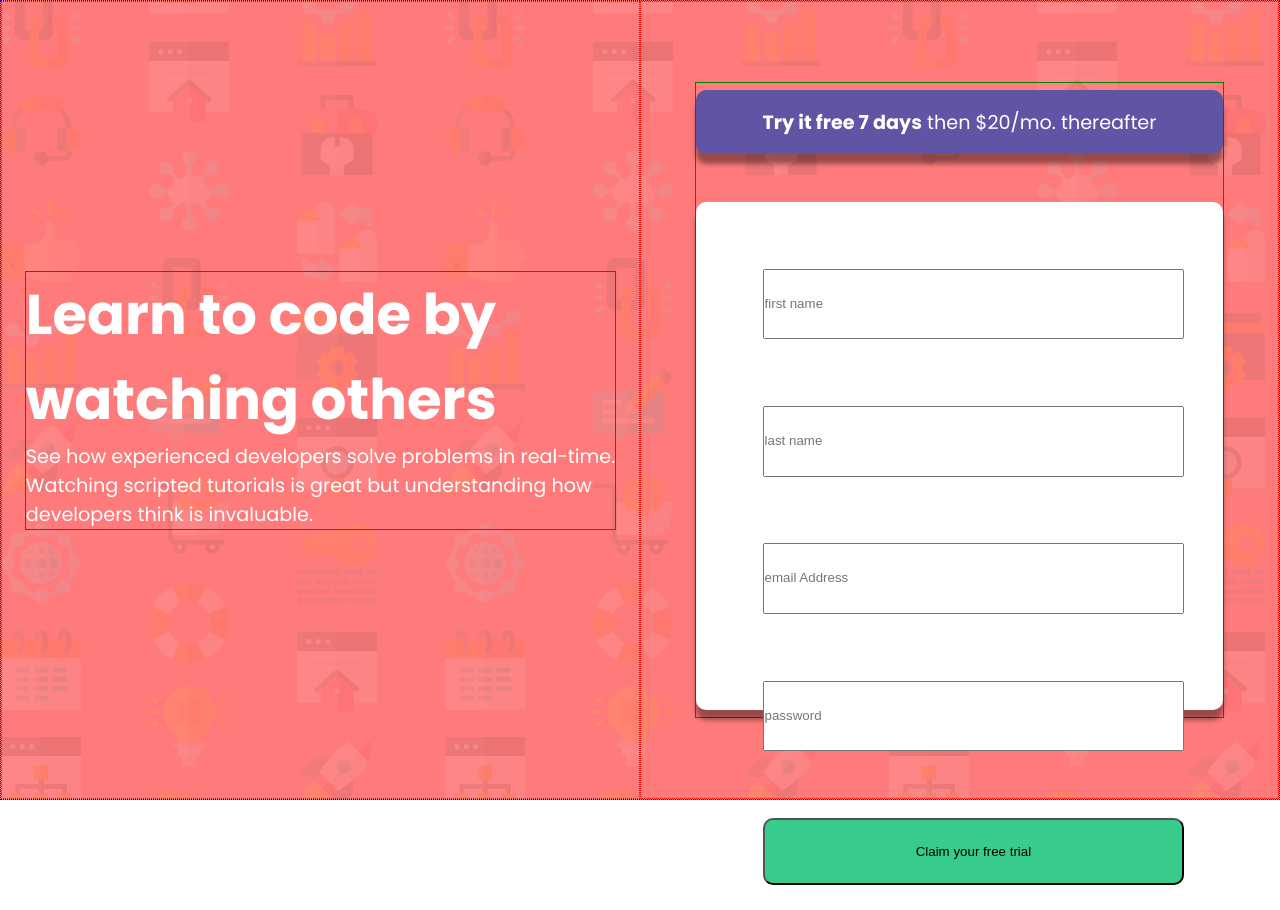
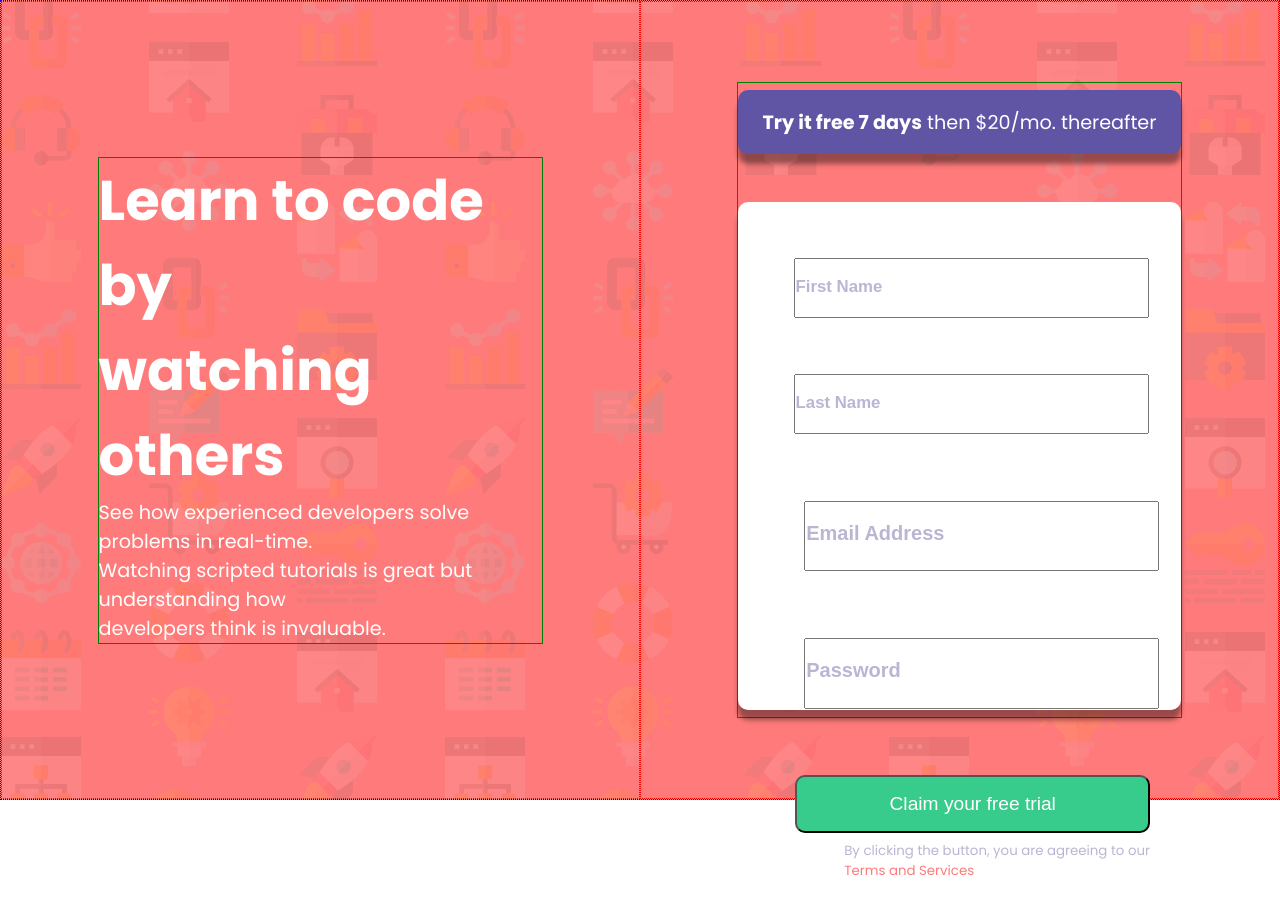
Before and after one commit to Kudzanayi-Dzvairo/intro-signup-form, a plain HTML site: page index.html in a window 1280 px wide. After the commit the page ends 881 px from the top, so only its background shows below. Drawn offline with Linux system fonts and the light colour scheme.

Commit message:
working with form

```diff
--- a/index.html
+++ b/index.html
@@ -35,12 +35,12 @@
       </div>
       <div id="form">
         <form action="">
-        <input type="text" class="input" placeholder="first name">
-        <input type="text" class="input" placeholder="last name">
-        <input type="text" class="input" placeholder="email Address">
-        <input type="text" class="input" placeholder="password">
+        <input type="text" class="input" placeholder="first name" required>
+        <input type="text" class="input" placeholder="last name" required>
+        <input type="email" class="input" placeholder="email Address" required>
+        <input type="password" class="input" placeholder="password" requiered>
         <button>Claim your free trial </button>
-        <p> By clicking the button, you are agreeing to our Terms and Services</p>
+        <small class="term-text"> By clicking the button, you are agreeing to our <span>Terms and Services</span></small>
         </div>
         </form>
       </div>
--- a/style.css
+++ b/style.css
@@ -61,6 +61,7 @@ body{
     display: flex;
     flex-direction: column;
     justify-content: center;
+    width: 70%;
     border: 1px solid green;
 }
 
@@ -117,9 +118,33 @@ input{
 
 button {
     overflow: hidden;
-    margin-left: 5em;
+    margin-left: 3em;
     width:80%;
-    height: 5em;
+    height: 3em;
     background-color: hsl(154, 59%, 51%);
     border-radius: 10px;
+    color: white;
+    font-size: 1.2em
 }
+
+input[type="text"] {
+    font-size: 0.7em;
+  }
+
+input::placeholder{
+    color: hsl(246, 25%, 77%);
+    font-size: 1.5em;
+    text-transform: capitalize;
+    font-weight:600;
+}
+
+small{
+    display: block;
+    color:hsl(246, 25%, 77%);
+    margin-left:8em;
+    margin-top: 0.6em
+}
+
+span{
+    color:hsl(0, 100%, 74%)
+}
```
